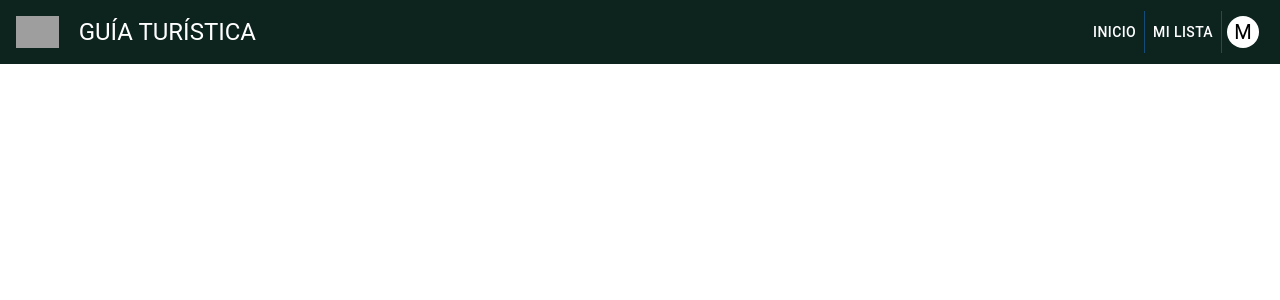
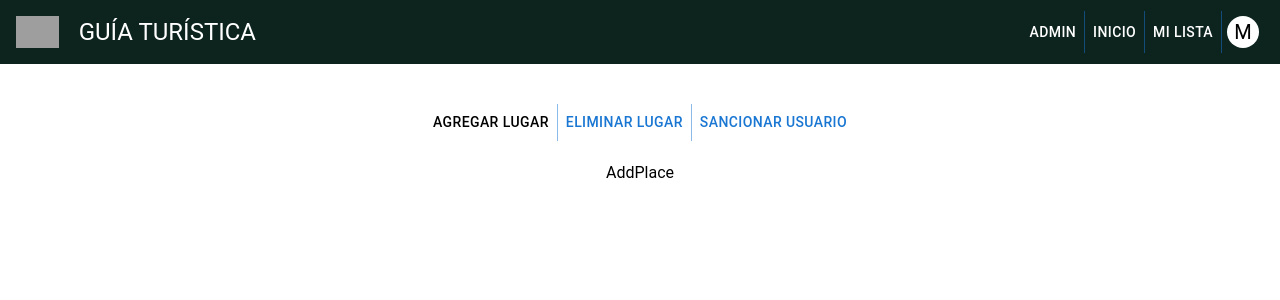
Before and after one commit to MauriJrP/tourist-guide, a React (Create React App) app: page /admin/add-place in a window 1280 px wide. Shown: the top 300 px of the page. Built offline with nearby package versions, Linux system fonts and the light colour scheme; grey boxes are pictures that could not be loaded; the HTML template or start-up script is replaced by a standard one.

Commit message:
Admin page added

```diff
--- a/src/App.tsx
+++ b/src/App.tsx
@@ -1,6 +1,10 @@
 
 import {BrowserRouter as Router, Navigate, Route, Routes} from 'react-router-dom';
 import Navbar from './components/Navbar';
+import AdminPage from './pages/AdminPage/AdminPage';
+import AddPlace from './pages/AdminPage/sections/AddPlace/AddPlace';
+import RemovePlace from './pages/AdminPage/sections/RemovePlace/RemovePlace';
+import UserSanction from './pages/AdminPage/sections/UserSanction/UserSanction';
 import Home from './pages/HomePage/Home';
 import MyList from './pages/MyListPage/MyList';
 import PlacePage from './pages/PlacePage/PlacePage';
@@ -21,6 +25,11 @@ export default function App() {
         <Route path="/my-list" element={<MyList/>}/>
         <Route path="/place/:id" element={<PlacePage />} />
         <Route path="/profile" element={<ProfilePage />} />
+        <Route path="/admin/*" element={<AdminPage />}>
+          <Route path="add-place" element={<AddPlace />} />
+          <Route path="remove-place" element={<RemovePlace />} />
+          <Route path="user-sanction" element={<UserSanction />} />
+        </Route>
       </Routes>
     </Router>
   )
--- a/src/components/Navbar.tsx
+++ b/src/components/Navbar.tsx
@@ -4,10 +4,13 @@ import Account from "./Account"
 
 export default function Navbar() {
   const navigate = useNavigate();
+  let admin = true;
 
   const handleClick = (e: React.MouseEvent<HTMLButtonElement>) => {
     const name = (e.target as HTMLButtonElement).name
-    name === "Home" ? navigate("/home") : navigate("/my-list")
+    if (name === "Home") navigate("/home")
+    else if (name === "MyList") navigate("/my-list")
+    else if (name === "Admin") navigate("/admin")
   };
 
   return (
@@ -19,6 +22,7 @@ export default function Navbar() {
         </Link>
       </div>
       <ButtonGroup variant="text" aria-label="text button group">
+        {admin && <Button className="text-white" onClick={handleClick} name="Admin">Admin</Button>}
         <Button className="text-white" onClick={handleClick} name="Home">Inicio</Button>
         <Button className="text-white" onClick={handleClick} name="MyList">Mi Lista</Button>
         <Account />
--- /dev/null
+++ b/src/pages/AdminPage/AdminPage.tsx
@@ -0,0 +1,23 @@
+import React from 'react'
+import {ButtonGroup, Button} from '@mui/material'
+import {Outlet, NavLink} from 'react-router-dom'
+
+export default function AdminPage() {
+  return (
+    <div className="bg-white container mx-auto p-2 md:p-10 flex flex-col items-center gap-5">
+      <ButtonGroup variant="text" aria-label="text button group">
+        <Button>
+          <NavLink to="add-place" className={({ isActive }) => isActive ? 'text-black ' : 'hover:text-gray-500'}>Agregar Lugar</NavLink>
+        </Button>
+        <Button>
+          <NavLink to="remove-place" className={({ isActive }) => isActive ? 'text-black ' : 'hover:text-gray-500'}>Eliminar Lugar</NavLink>
+        </Button>
+        <Button>
+          <NavLink to="user-sanction" className={({ isActive }) => isActive ? 'text-black ' : 'hover:text-gray-500'}>Sancionar Usuario</NavLink>
+        </Button>
+      </ButtonGroup>
+
+      <Outlet />
+    </div>
+  )
+}
--- /dev/null
+++ b/src/pages/AdminPage/sections/AddPlace/AddPlace.tsx
@@ -0,0 +1,7 @@
+import React from 'react'
+
+export default function AddPlace() {
+  return (
+    <div>AddPlace</div>
+  )
+}
--- /dev/null
+++ b/src/pages/AdminPage/sections/RemovePlace/RemovePlace.tsx
@@ -0,0 +1,7 @@
+import React from 'react'
+
+export default function RemovePlace() {
+  return (
+    <div>RemovePlace</div>
+  )
+}
--- /dev/null
+++ b/src/pages/AdminPage/sections/UserSanction/UserSanction.tsx
@@ -0,0 +1,7 @@
+import React from 'react'
+
+export default function UserSanction() {
+  return (
+    <div>UserSanction</div>
+  )
+}
--- a/src/pages/ProfilePage/components/UpdateInfo.tsx
+++ b/src/pages/ProfilePage/components/UpdateInfo.tsx
@@ -8,13 +8,14 @@ import DialogContentText from '@mui/material/DialogContentText';
 import DialogTitle from '@mui/material/DialogTitle';
 import Slide from '@mui/material/Slide';
 import { TransitionProps } from '@mui/material/transitions';
-import {IconButton, Rating, TextField} from '@mui/material';
+import {Box, Grid, TextField} from '@mui/material';
 import GradeIcon from '@mui/icons-material/Grade';
 import {IUser} from '../../../types';
 
 interface IFormData {
-  rating: number;
-  comment: string;
+  name: string;
+  email: string;
+  password: string;
 }
 
 interface IProps {
@@ -33,8 +34,9 @@ const Transition = React.forwardRef(function Transition(
 export default function UpdateInfo({user}: IProps) {
   const [open, setOpen] = React.useState(false);
   const [formData, setformData] = useState<IFormData>({
-    rating: 0,
-    comment: '',
+    name: '',
+    email: '',
+    password: '',
   })
 
   const handleClickOpen = () => {
@@ -53,13 +55,11 @@ export default function UpdateInfo({user}: IProps) {
     }));
   };
 
-  const handleRatingChange = (event: React.SyntheticEvent<Element, Event>, newValue: number | null) => {
-    if (newValue) {
-    setformData((prevState: IFormData) => ({
-      ...prevState,
-      rating: newValue
-    }));
-  }
+
+  const handleSubmit = (event: React.FormEvent<HTMLFormElement>) => {
+    event.preventDefault();
+    handleClose()
+    // console.log(formData)
   };
 
   return (
@@ -74,8 +74,47 @@ export default function UpdateInfo({user}: IProps) {
         onClose={handleClose}
         aria-describedby="alert-dialog-slide-description"
       >
-        <DialogTitle>{"Retroalimentación"}</DialogTitle>
+        <DialogTitle>{"Información"}</DialogTitle>
         <DialogContent className="flex flex-col">
+        <Box component="form" noValidate onSubmit={handleSubmit} sx={{ mt: 3 }}>
+            <Grid container spacing={2}>
+              <Grid item xs={12}>
+                <TextField
+                  autoComplete="given-name"
+                  name="firstName"
+                  required
+                  fullWidth
+                  label="Nombre(s)"
+                  value={formData.name}
+                  onChange={handleInputChange}
+                  autoFocus
+                />
+              </Grid>
+              <Grid item xs={12}>
+                <TextField
+                  required
+                  fullWidth
+                  label="Correo electrónico"
+                  name="email"
+                  value={formData.email}
+                  onChange={handleInputChange}
+                  autoComplete="email"
+                />
+              </Grid>
+              <Grid item xs={12}>
+                <TextField
+                  required
+                  fullWidth
+                  name="password"
+                  label="Contraseña"
+                  type="password"
+                  value={formData.password}
+                  onChange={handleInputChange}
+                  autoComplete="new-password"
+                />
+              </Grid>
+            </Grid>
+          </Box>
         {/* <p>Valoración</p>
             <Rating
               name="simple-controlled"
```
